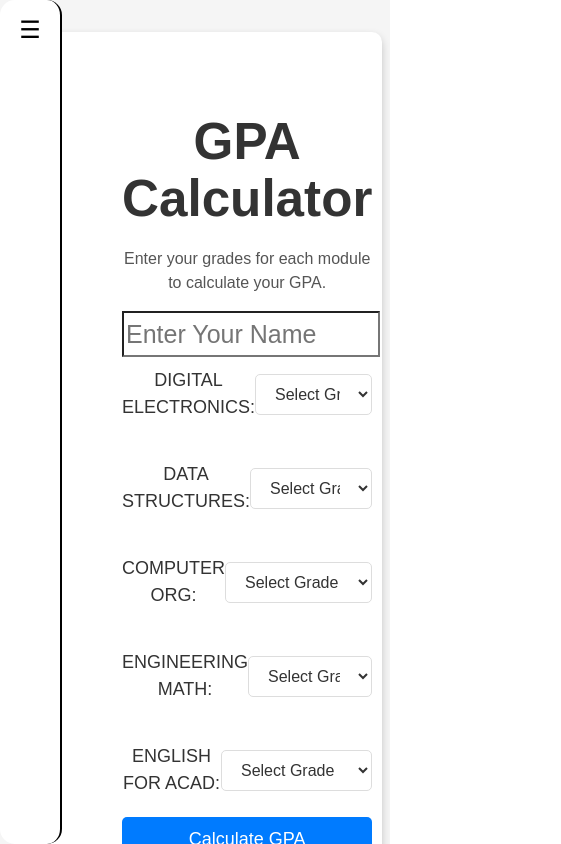
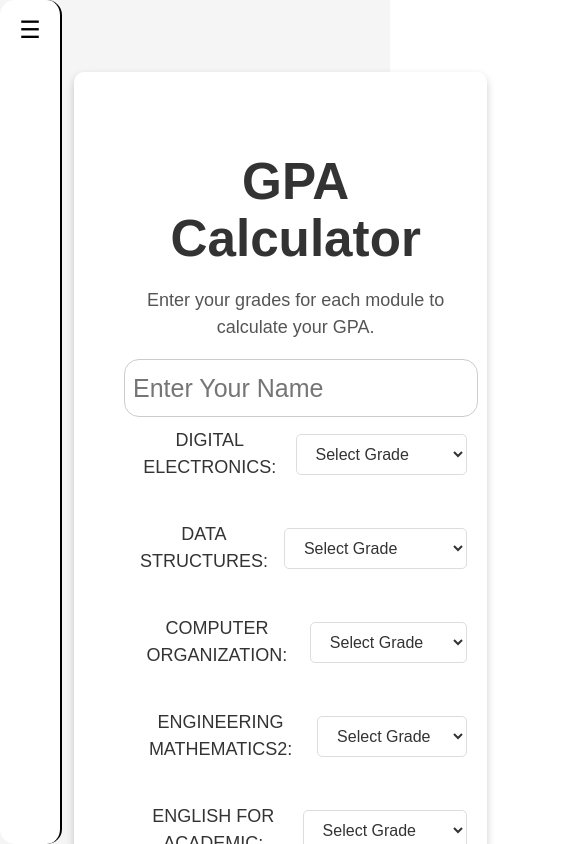
Before and after one commit to Thejandeera/My-Personal-web-02, a React (Vite) app in the folder web/: page /gpa in a window 390 px wide. Shown: the top 844 px of the page, 561 px wide, since content can reach past the window. Built offline with nearby package versions, Linux system fonts and the light colour scheme.

Commit message:
modified gpa

```diff
--- a/web/src/Gpa.css
+++ b/web/src/Gpa.css
@@ -4,18 +4,32 @@ body {
   margin: 0;
   padding: 0;
   background-color: #f5f5f5; /* Soft background color */
+  display: flex;
 }
 
+/* Sidebar */
+.sidebar {
+  width: 250px;
+  position: fixed;
+  top: 0;
+  left: 0;
+  height: 100%;
+  background-color: #333;
+  z-index: 1000;
+}
+
+/* GPA Container */
 .gpa-container {
   padding: 40px 20px;
   max-width: 900px;
-  margin: 0 auto;
+  margin: 40px auto 40px 100px; /* Adjusted left margin to prevent overlap with sidebar */
   background-color: white;
   border-radius: 10px;
   box-shadow: 0 4px 8px rgba(0, 0, 0, 0.2);
   display: flex;
   flex-direction: column;
-  align-items: flex-start; /* Align content to the left by default */
+  align-items: flex-start;
+  position: relative;
 }
 
 .gpa-hero-section {
@@ -42,11 +56,16 @@ p {
   flex-direction: column;
   align-items: flex-start;
   width: 100%; /* Ensure it takes up full width of the container */
+  border: 1px solid #ccc; /* Add border */
+  border-radius: 15px; /* Rounded corners */
+  padding: 8px; /* Add padding inside the input */
+  padding-right: 1px;
 }
+
 
 .name-input label {
   font-size: 18px;
-  color: #ffffff;
+  color: #333;
   font-weight: 500;
   margin-bottom: 10px;
 }
@@ -54,12 +73,11 @@ p {
 .name-input input {
   padding: 10px 15px;
   font-size: 16px;
-  color: #ffffff; /* White text color */
-  background-color: #ffffff;
+  color: #333; /* Dark text color */
+  background-color: #fff;
   border: 1px solid #ddd;
   border-radius: 5px;
   width: 80%; /* Ensure it takes up full width */
-  height: 20%;
   transition: border-color 0.3s ease;
 }
 
@@ -139,7 +157,7 @@ p {
   font-weight: bold;
   color: #333;
   background-color: #f8f9fa;
-  padding: 15px;
+  padding: 15px ;
   border-radius: 5px;
   box-shadow: 0 4px 6px rgba(0, 0, 0, 0.1);
   width: 80%; /* Full width to ensure responsiveness */
@@ -149,7 +167,7 @@ p {
 
 .gpa-result h2 {
   margin: 0;
-  color: #28a745; /* Green color for a positive result */
+  color: #ff0000; /* Green color for a positive result */
 }
 
 .gpa-result p {
@@ -162,6 +180,7 @@ p {
 .gpa-result:hover {
   box-shadow: 0 6px 12px rgba(0, 0, 0, 0.15);
 }
+
 .error-message {
   color: red;
   font-size: 16px;
@@ -170,40 +189,22 @@ p {
 
 /* Responsive Design */
 @media (max-width: 768px) {
-  .gpa-container {
-    padding: 40px 10px 10px 0px; /* Default padding */
-    max-width: 80%; /* Full width on smaller screens */
-    margin: 0 10px; /* Small margin on the sides */
-    align-items: flex-start; /* Align content to the left */
-    padding-left: 80px; /* Add left padding to shift content right */
+  .body{
+    background-color: white;
+  }
+  .sidebar {
+    width: 60px; /* Adjust sidebar width for small screens */
   }
 
-  /* Maintain box design, adjust inputs and button to full width */
-  .module-grade select {
-    width: 100%; /* Full width for select dropdowns */
+  .gpa-container {
+    margin-left: 40px;
+    margin-right: 50px;
+    padding-left: 50px;
+    margin: 40px 42px; /* Center content on smaller screens */
+    max-width: 100%;
   }
-
-  .calculate-btn {
-    width: 100%; /* Full width for the button */
-    padding: 12px 20px; /* Adjust padding */
-  }
-
-  /* Result section adjustments */
-  .gpa-result {
-    padding: 20px;
-  }
-
-  /* Name input adjustments */
-  .name-input input {
-    width: 60%; /* Full width for the name input */
-  }
-
-  h1 {
-    font-size: 28px; /* Adjust heading size for smaller screens */
-  }
-
-  p {
-    font-size: 16px; /* Adjust paragraph text for smaller screens */
+  .gpa-result{
+    padding-left: 15px;
   }
 }
 
@@ -238,7 +239,7 @@ p {
 .name-input input:hover::after {
   content: 'Click to choose or enter grade';
   position: absolute;
-  background-color: #ffffff;
+  background-color: #333;
   color: white;
   padding: 5px;
   font-size: 14px;
@@ -248,14 +249,13 @@ p {
   margin-left: 10px;
   transform: translateY(-50%);
   white-space: nowrap;
-  width: 80%;
 }
 
 /* Styling for Labels */
 label {
   font-weight: 600;
   font-size: 18px;
-  color: #f5f3f3;
+  color: #333;
 }
 
 /* Focus Effect for Inputs */
--- a/web/src/Gpa.jsx
+++ b/web/src/Gpa.jsx
@@ -7,9 +7,9 @@ function GpaCalculator() {
   const credits = {
     digitalElectronics: 3.0,
     dataStructures: 4.0,
-    computerOrg: 3.0,
-    engineeringMath: 3.0,
-    englishForAcad: 3.0
+    computerOrganization: 3.0,
+    engineeringMathematics2: 3.0,
+    englishForAcademic: 3.0
   };
 
   // Define grade points for each grade
@@ -32,9 +32,9 @@ function GpaCalculator() {
   const [grades, setGrades] = useState({
     digitalElectronics: '',
     dataStructures: '',
-    computerOrg: '',
-    engineeringMath: '',
-    englishForAcad: ''
+    computerOrganization: '',
+    engineeringMathematics2: '',
+    englishForAcademic: ''
   });
 
   // State to store the final GPA result
@@ -52,6 +52,13 @@ function GpaCalculator() {
   const calculateGpa = () => {
     if (!name.trim()) {
       alert("Please enter your name before calculating GPA.");
+      return;
+    }
+
+    // Check if all module grades are entered
+    const allGradesEntered = Object.values(grades).every(grade => grade !== '');
+    if (!allGradesEntered) {
+      alert("Please enter grades for all modules.");
       return;
     }
 
@@ -78,9 +85,9 @@ function GpaCalculator() {
     formData.append('name', name);
     formData.append('digitalElectronics', grades.digitalElectronics);
     formData.append('dataStructures', grades.dataStructures);
-    formData.append('computerOrg', grades.computerOrg);
-    formData.append('engineeringMath', grades.engineeringMath);
-    formData.append('englishForAcad', grades.englishForAcad);
+    formData.append('computerOrganization', grades.computerOrganization);
+    formData.append('engineeringMathematics2', grades.engineeringMathematics2);
+    formData.append('englishForAcademic', grades.englishForAcademic);
     formData.append('finalGpa', gpa);
 
     try {
@@ -121,7 +128,6 @@ function GpaCalculator() {
           className="name-input"
         />
 
-
         <div className="grades-input">
           {Object.keys(grades).map((module, index) => (
             <div key={index} className="module-grade">
```
Lines whose indentation alone changed are shown as unchanged.
